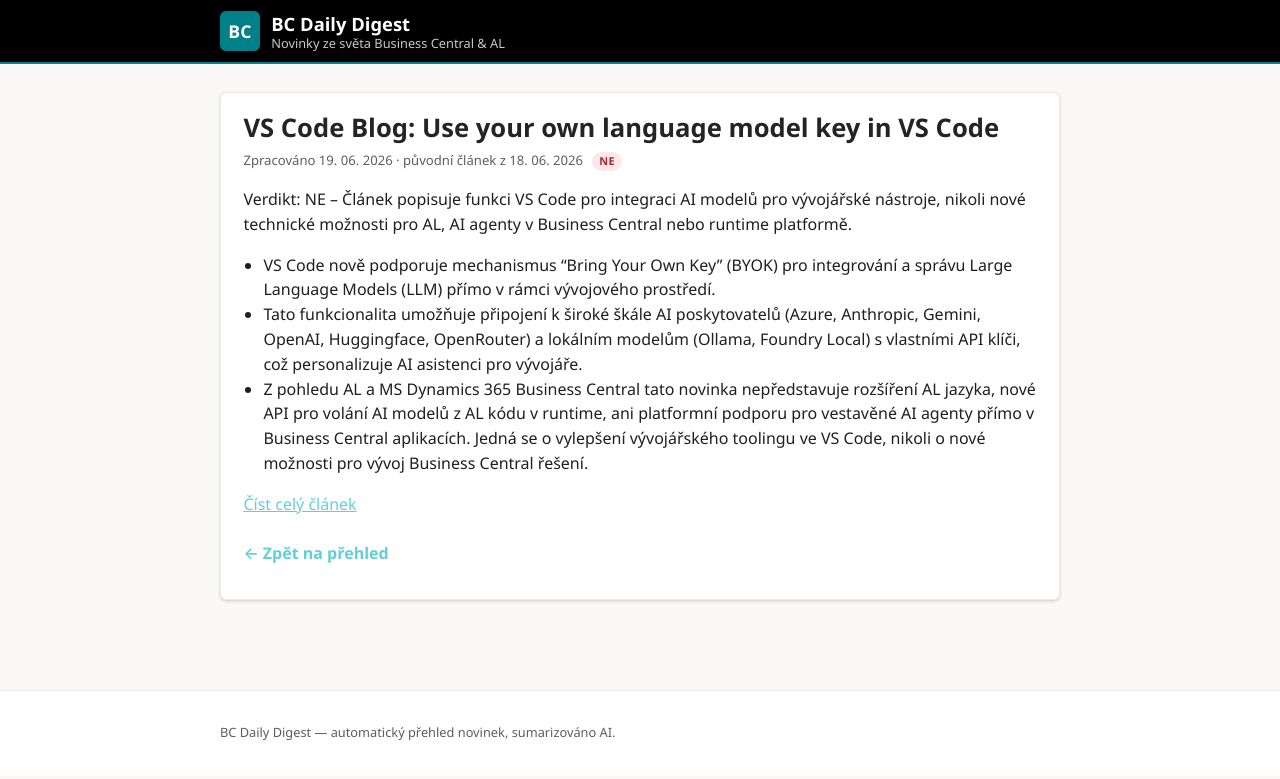
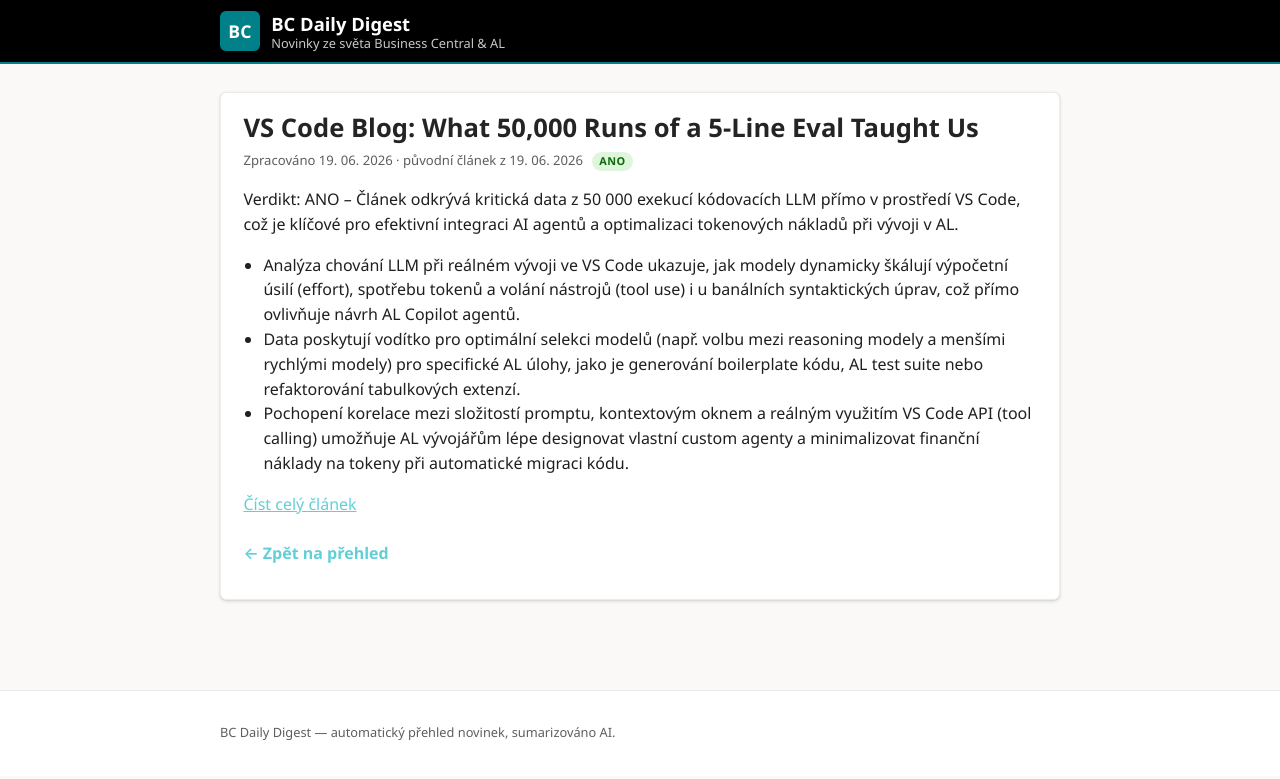
Before and after one commit to ValsorimS/bc-daily-digest, a Jekyll site: the page built from _posts/2026-06-19-vs-code-blog-0.md, in a window 1280 px wide. Shown: the top 779 px of the page. Built offline with Jekyll 4.4.1, drawn with Linux system fonts in a browser that asks for light colours.

Commit message:
Update daily digest

```diff
--- a/_posts/2026-06-19-vs-code-blog-0.md
+++ b/_posts/2026-06-19-vs-code-blog-0.md
@@ -1,16 +1,16 @@
 ---
 layout: post
-title: "VS Code Blog: Use your own language model key in VS Code"
+title: "VS Code Blog: What 50,000 Runs of a 5-Line Eval Taught Us"
 published: true
-original_date: 2026-06-18
+original_date: 2026-06-19
 ---
 
-Verdikt: NE – Článek popisuje funkci VS Code pro integraci AI modelů pro vývojářské nástroje, nikoli nové technické možnosti pro AL, AI agenty v Business Central nebo runtime platformě.
+Verdikt: ANO – Článek odkrývá kritická data z 50 000 exekucí kódovacích LLM přímo v prostředí VS Code, což je klíčové pro efektivní integraci AI agentů a optimalizaci tokenových nákladů při vývoji v AL.
 
 <!--více-->
 
-*   VS Code nově podporuje mechanismus "Bring Your Own Key" (BYOK) pro integrování a správu Large Language Models (LLM) přímo v rámci vývojového prostředí.
-*   Tato funkcionalita umožňuje připojení k široké škále AI poskytovatelů (Azure, Anthropic, Gemini, OpenAI, Huggingface, OpenRouter) a lokálním modelům (Ollama, Foundry Local) s vlastními API klíči, což personalizuje AI asistenci pro vývojáře.
-*   Z pohledu AL a MS Dynamics 365 Business Central tato novinka nepředstavuje rozšíření AL jazyka, nové API pro volání AI modelů z AL kódu v runtime, ani platformní podporu pro vestavěné AI agenty přímo v Business Central aplikacích. Jedná se o vylepšení vývojářského toolingu ve VS Code, nikoli o nové možnosti pro vývoj Business Central řešení.
+* Analýza chování LLM při reálném vývoji ve VS Code ukazuje, jak modely dynamicky škálují výpočetní úsilí (effort), spotřebu tokenů a volání nástrojů (tool use) i u banálních syntaktických úprav, což přímo ovlivňuje návrh AL Copilot agentů.
+* Data poskytují vodítko pro optimální selekci modelů (např. volbu mezi reasoning modely a menšími rychlými modely) pro specifické AL úlohy, jako je generování boilerplate kódu, AL test suite nebo refaktorování tabulkových extenzí.
+* Pochopení korelace mezi složitostí promptu, kontextovým oknem a reálným využitím VS Code API (tool calling) umožňuje AL vývojářům lépe designovat vlastní custom agenty a minimalizovat finanční náklady na tokeny při automatické migraci kódu.
 
-[Číst celý článek](https://code.visualstudio.com/blogs/2026/06/18/byok-vscode)
+[Číst celý článek](https://code.visualstudio.com/blogs/2026/06/19/what-50000-runs-taught-us)
--- a/history.json
+++ b/history.json
@@ -167,5 +167,8 @@
     "https://demiliani.com/2026/06/18/dynamics-365-business-central-using-al-mcp-server-from-github-copilot-cli/": "2026-06-19T00:40:10.404516",
     "https://code.visualstudio.com/blogs/2026/06/18/byok-vscode": "2026-06-19T09:34:41.095789",
     "https://waldo.be/2025/04/30/troubleshooting-series-ep2-admin-center-sessions/": "2026-06-19T09:36:08.312128",
-    "https://www.kristenhosman.com/2025/07/reverse-register-reverse-posted-batch.html": "2026-06-19T09:37:38.817518"
+    "https://www.kristenhosman.com/2025/07/reverse-register-reverse-posted-batch.html": "2026-06-19T09:37:38.817518",
+    "https://code.visualstudio.com/blogs/2026/06/19/what-50000-runs-taught-us": "2026-06-19T16:46:26.519390",
+    "https://www.sauravdhyani.com/2025/04/how-to-define-allowed-languages-in.html": "2026-06-19T16:47:38.142030",
+    "https://waldo.be/2025/03/31/troubleshooting-series-ep1-admin-center-service-health/": "2026-06-19T16:48:52.071972"
 }
```
Also changed, not shown: _posts/2026-06-19-sauravdhyani-1.md (added, +16 -0 lines), _posts/2026-06-19-waldo-2.md (added, +16 -0 lines).
